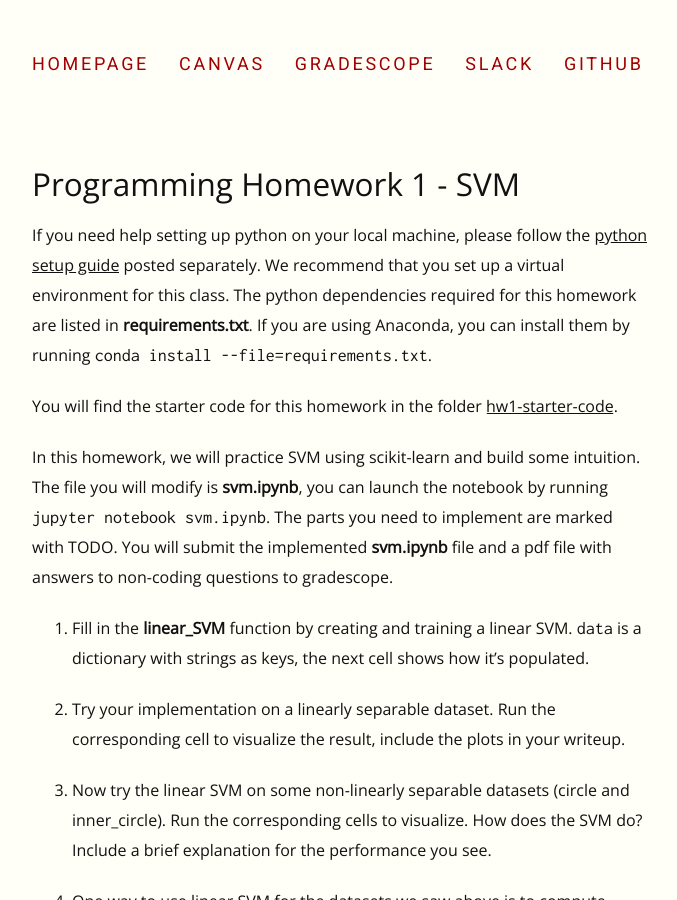
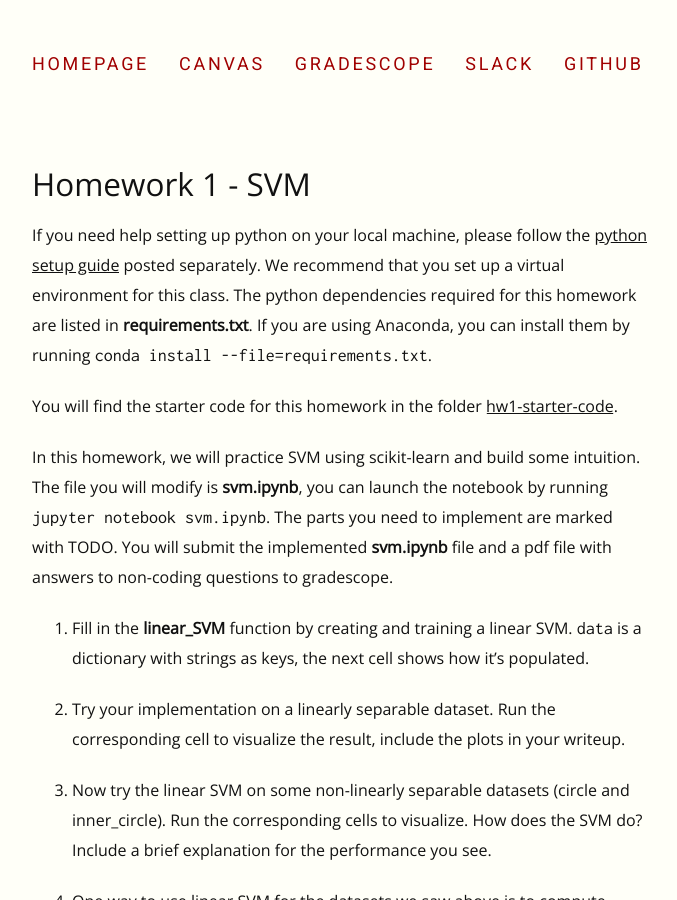
Before and after one commit to EricDarve/me343-cme216-winter-2021, a Jekyll site: the page built from Homework/HW1/HW1 Questions.md, in a window 1280 px wide and 900 px high. Shown: the whole window, without its empty margins (128-805 px from the left). Built offline with Jekyll 4.4.1, drawn with Linux system fonts in a browser that asks for light colours.

Commit message:
hw1 links

```diff
--- a/Homework/HW1/HW1 Questions.md
+++ b/Homework/HW1/HW1 Questions.md
@@ -1,11 +1,11 @@
 ---
 layout: page
-title: Programming Homework 1 - SVM
+title: Homework 1 - SVM
 ---
 
-If you need help setting up python on your local machine, please follow the [python setup guide](Python Setup Guide) posted separately. We recommend that you set up a virtual environment for this class. The python dependencies required for this homework are listed in **requirements.txt**. If you are using Anaconda, you can install them by running `conda install --file=requirements.txt`.
+If you need help setting up python on your local machine, please follow the [python setup guide](../../Python Setup Guide) posted separately. We recommend that you set up a virtual environment for this class. The python dependencies required for this homework are listed in **requirements.txt**. If you are using Anaconda, you can install them by running `conda install --file=requirements.txt`.
 
-You will find the starter code for this homework in the folder [hw1-starter-code](Homework/HW1/hw1-starter-code/).
+You will find the starter code for this homework in the folder [hw1-starter-code](https://github.com/EricDarve/me343-cme216-winter-2021/tree/main/Homework/HW1/hw1-starter-code).
 
 In this homework, we will practice SVM using scikit-learn and build some intuition. The file you will modify is **svm.ipynb**, you can launch the notebook by running `jupyter notebook svm.ipynb`. The parts you need to implement are marked with TODO. You will submit the implemented **svm.ipynb** file and a pdf file with answers to non-coding questions to gradescope.
 
```
